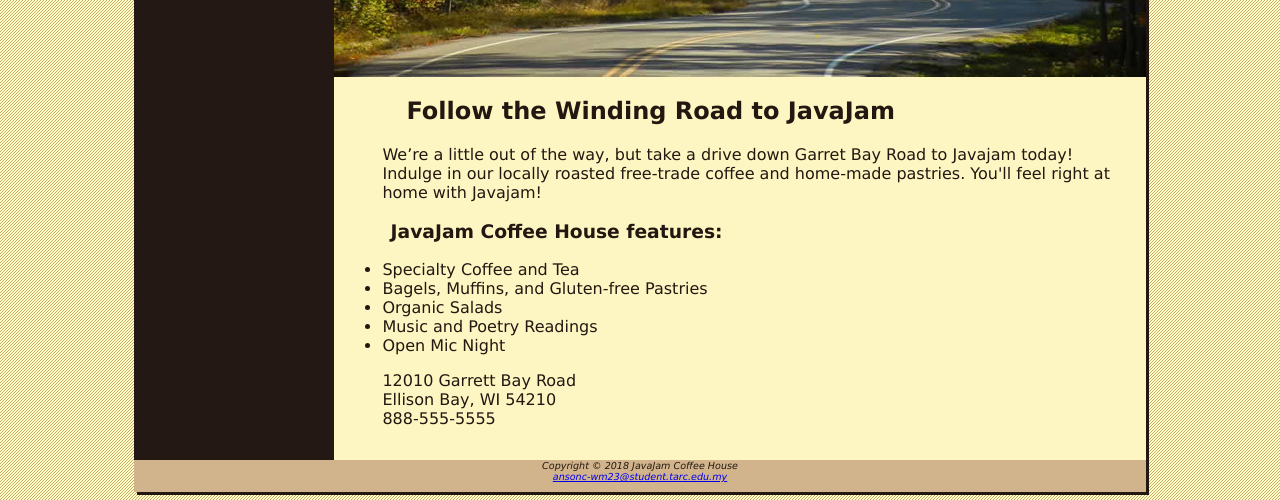
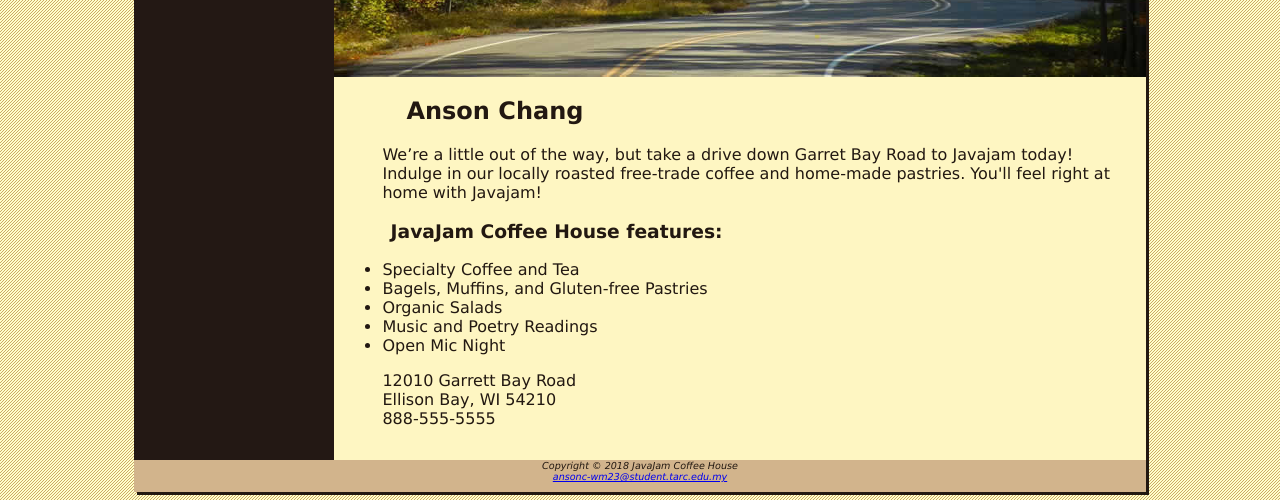
Before and after one commit to 2december2023/anson, a plain HTML site: page index.html in a window 1280 px wide. Shown: the part 355-855 px from the top of the page. Drawn offline with Linux system fonts and the light colour scheme.

Commit message:
Update index.html

```diff
--- a/index.html
+++ b/index.html
@@ -29,7 +29,7 @@
         <main>
             <div id="heroroad"></div>
             <!--<img src="images/windingroad.jpg" alt="windingroad" align="right" >-->
-            <h2>Follow the Winding Road to JavaJam</h2>
+            <h2>Anson Chang</h2>
             <p>We&rsquo;re a little out of the way, but take a drive down Garret Bay Road to Javajam today! Indulge in our locally roasted free-trade coffee and home-made pastries. You'll feel right at home with Javajam!</p>
 
             <h3>JavaJam Coffee House features:</h3>
```
